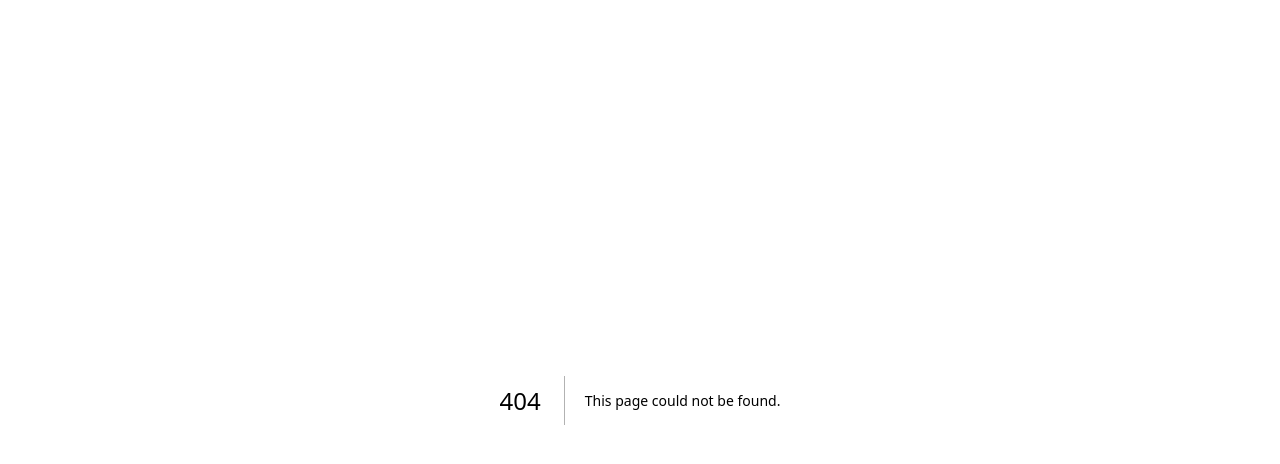
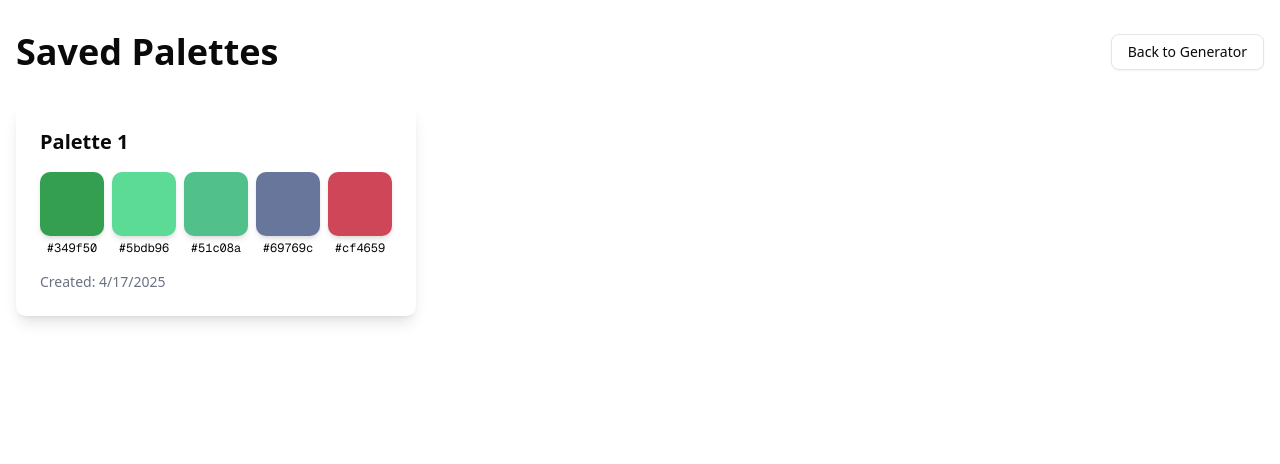
Before and after one commit to Tonystarq/colorpallete, a Next.js app: page /saved in a window 1280 px wide. Before the commit this address had no page. Shown: the top 464 px of the page. Built offline with nearby package versions, Linux system fonts and the light colour scheme.

Commit message:
save pallete logic

```diff
--- /dev/null
+++ b/data/palettes.json
@@ -0,0 +1,16 @@
+{
+  "palettes": [
+    {
+      "id": "1744900344767",
+      "name": "Palette 1",
+      "colors": [
+        "#349f50",
+        "#5bdb96",
+        "#51c08a",
+        "#69769c",
+        "#cf4659"
+      ],
+      "createdAt": "2025-04-17T14:32:24.767Z"
+    }
+  ]
+}
--- /dev/null
+++ b/src/app/api/save-palette/route.js
@@ -0,0 +1,46 @@
+import fs from 'fs'
+import path from 'path'
+
+const PALETTES_FILE = path.join(process.cwd(), 'data', 'palettes.json')
+
+// Ensure the data directory exists
+if (!fs.existsSync(path.dirname(PALETTES_FILE))) {
+  fs.mkdirSync(path.dirname(PALETTES_FILE), { recursive: true })
+}
+
+// Initialize the file if it doesn't exist
+if (!fs.existsSync(PALETTES_FILE)) {
+  fs.writeFileSync(PALETTES_FILE, JSON.stringify({ palettes: [] }))
+}
+
+export async function POST(request) {
+  try {
+    const { colors, name } = await request.json()
+    const data = JSON.parse(fs.readFileSync(PALETTES_FILE, 'utf8'))
+
+    const newPalette = {
+      id: Date.now().toString(),
+      name: name || `Palette ${data.palettes.length + 1}`,
+      colors,
+      createdAt: new Date().toISOString()
+    }
+
+    data.palettes.push(newPalette)
+    fs.writeFileSync(PALETTES_FILE, JSON.stringify(data, null, 2))
+
+    return Response.json({ success: true, palette: newPalette })
+  } catch (error) {
+    console.error('Error saving palette:', error)
+    return Response.json({ success: false, error: 'Failed to save palette' }, { status: 500 })
+  }
+}
+
+export async function GET() {
+  try {
+    const data = JSON.parse(fs.readFileSync(PALETTES_FILE, 'utf8'))
+    return Response.json(data)
+  } catch (error) {
+    console.error('Error reading palettes:', error)
+    return Response.json({ palettes: [] })
+  }
+}
--- a/src/app/layout.js
+++ b/src/app/layout.js
@@ -24,7 +24,7 @@ export default function RootLayout({ children }) {
         className={`${geistSans.variable} ${geistMono.variable} antialiased`}
       >
         {children}
-        <Toaster position="top-center" />
+        <Toaster position="bottom-right" />
       </body>
     </html>
   );
--- /dev/null
+++ b/src/app/saved/page.js
@@ -0,0 +1,89 @@
+"use client"
+
+import React, { useEffect, useState } from 'react'
+import Link from 'next/link'
+import { Button } from "@/components/ui/button"
+import { toast } from "sonner"
+
+const SavedPalettes = () => {
+  const [palettes, setPalettes] = useState([])
+  const [loading, setLoading] = useState(true)
+
+  useEffect(() => {
+    fetchPalettes()
+  }, [])
+
+  const fetchPalettes = async () => {
+    try {
+      const response = await fetch('/api/save-palette')
+      const data = await response.json()
+      setPalettes(data.palettes)
+    } catch (error) {
+      console.error('Error fetching palettes:', error)
+      toast.error('Failed to load saved palettes')
+    } finally {
+      setLoading(false)
+    }
+  }
+
+  const copyToClipboard = (color) => {
+    navigator.clipboard.writeText(color)
+    toast.success('Color copied to clipboard!')
+  }
+
+  if (loading) {
+    return (
+      <div className="flex justify-center items-center min-h-screen">
+        <div className="animate-spin rounded-full h-12 w-12 border-t-2 border-b-2 border-gray-900"></div>
+      </div>
+    )
+  }
+
+  return (
+    <div className="container mx-auto px-4 py-8">
+      <div className="flex justify-between items-center mb-8">
+        <h1 className="text-4xl font-bold">Saved Palettes</h1>
+        <Link href="/">
+          <Button variant="outline">Back to Generator</Button>
+        </Link>
+      </div>
+
+      {palettes.length === 0 ? (
+        <div className="text-center py-12">
+          <p className="text-xl text-gray-600">No saved palettes yet</p>
+          <Link href="/">
+            <Button className="mt-4">Generate Your First Palette</Button>
+          </Link>
+        </div>
+      ) : (
+        <div className="grid grid-cols-1 md:grid-cols-2 lg:grid-cols-3 gap-6">
+          {palettes.map((palette) => (
+            <div key={palette.id} className="bg-white rounded-lg shadow-lg p-6">
+              <h2 className="text-xl font-semibold mb-4">{palette.name}</h2>
+              <div className="flex flex-wrap gap-2">
+                {palette.colors.map((color, index) => (
+                  <div
+                    key={index}
+                    className="flex flex-col items-center cursor-pointer"
+                    onClick={() => copyToClipboard(color)}
+                  >
+                    <div
+                      className="w-16 h-16 rounded-lg shadow-md transition-transform hover:scale-105"
+                      style={{ backgroundColor: color }}
+                    />
+                    <span className="text-xs font-mono mt-1">{color}</span>
+                  </div>
+                ))}
+              </div>
+              <p className="text-sm text-gray-500 mt-4">
+                Created: {new Date(palette.createdAt).toLocaleDateString()}
+              </p>
+            </div>
+          ))}
+        </div>
+      )}
+    </div>
+  )
+}
+
+export default SavedPalettes
--- a/src/components/custom/Palletes.js
+++ b/src/components/custom/Palletes.js
@@ -3,10 +3,12 @@ import React, { useState } from 'react'
 import { Button } from "@/components/ui/button"
 import { Input } from "@/components/ui/input"
 import { toast } from "sonner"
+import Link from 'next/link'
 
 const Palletes = () => {
   const [colors, setColors] = useState([])
   const [colorCount, setColorCount] = useState(5)
+  const [paletteName, setPaletteName] = useState('')
 
   const generateColors = async () => {
     try {
@@ -19,6 +21,37 @@ const Palletes = () => {
     }
   }
 
+  const savePalette = async () => {
+    if (colors.length === 0) {
+      toast.error('Generate a palette first!')
+      return
+    }
+
+    try {
+      const response = await fetch('/api/save-palette', {
+        method: 'POST',
+        headers: {
+          'Content-Type': 'application/json',
+        },
+        body: JSON.stringify({
+          colors,
+          name: paletteName || undefined
+        }),
+      })
+
+      const data = await response.json()
+      if (data.success) {
+        toast.success('Palette saved successfully!')
+        setPaletteName('')
+      } else {
+        throw new Error(data.error)
+      }
+    } catch (error) {
+      console.error('Error saving palette:', error)
+      toast.error('Failed to save palette')
+    }
+  }
+
   const copyToClipboard = (color) => {
     navigator.clipboard.writeText(color)
     toast.success('Color copied to clipboard!')
@@ -26,8 +59,14 @@ const Palletes = () => {
 
   return (
     <div className='flex flex-col gap-4 w-full justify-start items-center pt-8'>
+      <div className="flex justify-between items-center w-full max-w-4xl px-4">
         <h1 className="text-4xl font-bold">Color Palette Generator</h1>
+        <Link href="/saved">
+          <Button variant="outline">View Saved Palettes</Button>
+        </Link>
+      </div>
 
+      <div className="flex flex-col gap-4 items-center w-full max-w-4xl">
         <div className="flex gap-4 items-center">
           <Input
             className='w-40'
@@ -47,6 +86,18 @@ const Palletes = () => {
           </Button>
         </div>
 
+        {colors.length > 0 && (
+          <div className="flex gap-4 items-center w-full max-w-md">
+            <Input
+              className='flex-1'
+              placeholder='Name your palette (optional)'
+              value={paletteName}
+              onChange={(e) => setPaletteName(e.target.value)}
+            />
+            <Button onClick={savePalette}>Save Palette</Button>
+          </div>
+        )}
+
         <div className="flex flex-wrap gap-4 justify-center mt-8">
           {colors.map((color, index) => (
             <div
@@ -63,6 +114,7 @@ const Palletes = () => {
           ))}
         </div>
       </div>
+    </div>
   )
 }
 
```
Lines whose indentation alone changed are shown as unchanged.
